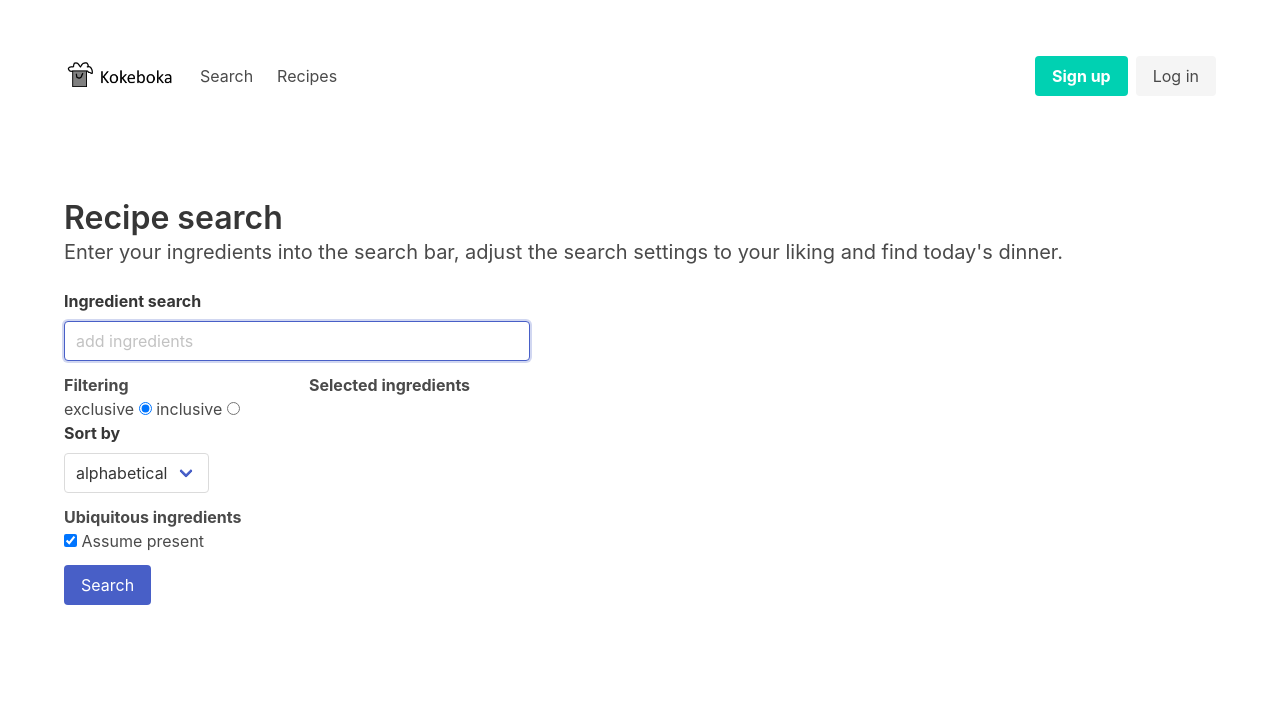
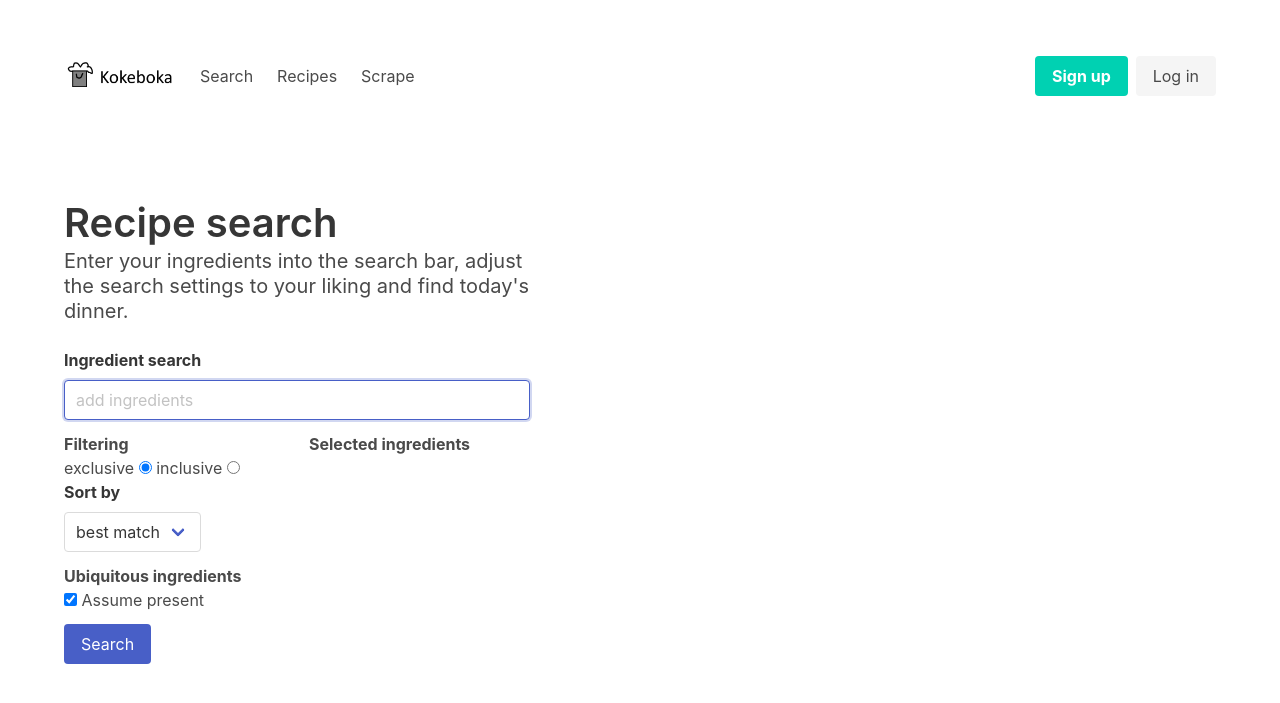
Before and after one commit to jonaengs/kokebok, a Django app: page / in a window 1280 px wide. Shown: the top 703 px of the page. Run offline with Django 3.2, Linux system fonts and the light colour scheme; data that the repository does not hold is empty; some libraries are stand-ins or nearby versions.

Commit message:
fix search. Update templates some. Add scrape link to navbar. Add sorting to search.

```diff
--- a/recipes/views.py
+++ b/recipes/views.py
@@ -1,3 +1,6 @@
+from collections import Counter
+
+from django.db.models import Count
 from django.http import HttpResponse, HttpResponseRedirect
 from django.shortcuts import render
 from django.views.generic import CreateView, ListView, DetailView
@@ -43,19 +46,28 @@ def search(request):
     query = request.GET
     ctx = {'ingredients': Ingredient.objects.all()}
     if query:
-        exclusive = query.get('exclusive') == "True"  # exclusive = False => inclusive
-        # sort_by = query.get('sort_by', 'alphabetical')  # should support: "recent", "popular", "alpha desc".
+        exclusive = not query.get('exclusive') == "inclusive"  # defaults to exclusive
+        sort_by = query.get('sort_by')  # should support: "recent", "alphabetical", "most matches". Support ASC, DESC?
         ingredients = query.get('ingredients', '').split(",")
         if ingredients:
-            recipes = Recipe.objects.prefetch_related('recipe_ingredients__base_ingredient').\
-                filter(recipe_ingredients__base_ingredient__name__in=ingredients).distinct()
+            relevant_recipes = Recipe.objects.prefetch_related('recipe_ingredients__base_ingredient').\
+                filter(recipe_ingredients__base_ingredient__name__in=ingredients)
             if exclusive:
+                recipes = relevant_recipes.distinct()
                 include_ubiquitous = query.get('include-ubiquitous') == "on"
-                if include_ubiquitous:  # Will include every single recipe using a ubiq. ingr. if done for inclusive
+                if include_ubiquitous:
                     ingredients += Ingredient.objects.filter(ubiquitous=True).values_list('name', flat=True)
                 for recipe in list(recipes):
-                    if any(ingredient not in ingredients for ingredient in
-                           recipe.ingredient_objects.all().values_list('name', flat=True)):
+                    if not all(ingredient in ingredients for ingredient in
+                            recipe.recipe_ingredients.all().values_list('base_ingredient').values_list('name', flat=True)):
                         recipes = recipes.exclude(id=recipe.id)
+            if sort_by:
+                # default sorting is alphabetical, as specified in model.
+                if not exclusive and sort_by == 'best_match':  # sorting by best match is meaningless for exclusive
+                    recipes_counter = Counter(relevant_recipes)
+                    recipes = sorted(recipes_counter, key=recipes_counter.get, reverse=True)
+                elif sort_by == 'recent':
+                    recipes = sorted(recipes, key=lambda recipe: recipe.datetime_created, reverse=True)
+
             ctx.update({'recipes': recipes})
     return render(request, 'home.html', ctx)
--- a/static/js/recipes/toggleUbiquitousCheckbox.js
+++ b/static/js/recipes/toggleUbiquitousCheckbox.js
@@ -1,11 +1,11 @@
 let ubiquitousCheckboxContainer = document.getElementById("ubiq-checkbox-container");
+let bestMatchOption = document.getElementById("best-match-option");
 
-function toggleUbiq(event) {
+function radioToggle(event) {
     if (event.target.value === 'True') {
         ubiquitousCheckboxContainer.style.display = 'block';
-    } else if (event.target.value === 'False') {
+        bestMatchOption.remove()
+    } else {
         ubiquitousCheckboxContainer.style.display = 'none';
-    } else {
-        console.log("error when toggling ubiq checkbox")
     }
 }
--- a/templates/home.html
+++ b/templates/home.html
@@ -2,26 +2,26 @@
 {% load static %}
 
 {% block content %}
-  <h1 class="title">
-    Recipe search
-  </h1>
-  <p class="subtitle">
-    Enter your ingredients into the search bar, adjust the search settings to your liking and find today's dinner.
-  </p>
   <div class="columns">
     <div class="column is-5">
+      <h2 class="title is-2">
+        Recipe search
+      </h2>
+      <p class="subtitle">
+        Enter your ingredients into the search bar, adjust the search settings to your liking and find today's dinner.
+      </p>
       {% include 'recipes/search.html' %}
     </div>
-    {% if recipes %}
-      <div class="column is-5">
-        <h3 class="title is-2">Recipes found:</h3>
+    <div class="column is-5">
+      {% if recipes %}
+        <h2 class="title is-2">Recipes found:</h2>
         {% for recipe in recipes %}
           <div class="row content">
             {% include 'recipes/recipe_listing.html' %}
           </div>
         {% endfor %}
-      </div>
-    {% endif %}
+      {% endif %}
+    </div>
   </div>
 {% endblock %}
 
--- a/templates/navbar.html
+++ b/templates/navbar.html
@@ -22,6 +22,9 @@
       <a class="navbar-item" href="{% url 'recipe_list' %}">
         Recipes
       </a>
+      <a class="navbar-item" href="{% url 'scrape' %}">
+        Scrape
+      </a>
     </div>
 
     <div class="navbar-end">
--- a/templates/recipes/recipe_list.html
+++ b/templates/recipes/recipe_list.html
@@ -3,10 +3,10 @@
 {% block title %}Recipes{% endblock %}
 
 {% block content %}
-  <div class="tile is-ancestor">
+  <div class="columns is-multiline">
     {% for recipe in recipe_list %}
-      <div class="tile is-parent">
-        <div class="tile is-child box">
+      <div class="column is-4">
+        <div class="box">
           {% include 'recipes/recipe_listing.html' %}
         </div>
       </div>
--- a/templates/recipes/recipe_listing.html
+++ b/templates/recipes/recipe_listing.html
@@ -9,9 +9,11 @@
       <span class="has-text-weight-bold">Ingredients: </span>
       {{ recipe.recipe_ingredients.all|get_attr:"name"|join:", " }}
     </p>
+    <hr>
     <div class="content">
       <p>
-        {{ recipe.content|safe|truncatechars_html:140|cut:"&nbsp;" }}</p>
+        {{ recipe.content|safe|truncatechars_html:140|cut:"&nbsp;" }}
+      </p>
     </div>
   </div>
 </article>
--- a/templates/recipes/search_form_elems/exclusive_radio.html
+++ b/templates/recipes/search_form_elems/exclusive_radio.html
@@ -3,10 +3,10 @@
   <div class="field">
     <div class="control">
       <label for="radio-exclusive">exclusive</label>
-      <input type="radio" id="radio-exclusive" name="exclusive" value="True" checked onclick="toggleUbiq(event)">
+      <input type="radio" id="radio-exclusive" name="exclusive" value="exclusive" checked onclick="radioToggle(event)">
 
       <label for="radio-inclusive">inclusive</label>
-      <input type="radio" id="radio-inclusive" name="exclusive" value="False" onclick="toggleUbiq(event)">
+      <input type="radio" id="radio-inclusive" name="exclusive" value="inclusive" onclick="radioToggle(event)">
     </div>
   </div>
 </fieldset>
--- a/templates/recipes/search_form_elems/sort_select.html
+++ b/templates/recipes/search_form_elems/sort_select.html
@@ -3,7 +3,7 @@
   <div class="control">
     <div class="select">
       <select name="sort_by" id="sort_by">
-        <option value="alphabetical">alphabetical</option>
+        <option value="best_match" id="best-match-option">best match</option>
         <option value="popular">popular</option>
         <option value="recent">recent</option>
       </select>
--- a/templates/recipes/servings_display.html
+++ b/templates/recipes/servings_display.html
@@ -15,7 +15,7 @@
   </p>
   <ul>
     {% for recipe_ingredient in recipe.recipe_ingredients.all %}
-      <li>{{ recipe_ingredient.ingredient }}:
+      <li>{{ recipe_ingredient.base_ingredient }}:
         <span class="serving-span">
         {{ recipe_ingredient.amount_per_serving }}
       </span>
@@ -24,8 +24,8 @@
   </ul>
 {% else %}
   <ul>
-    {% for ingredient in recipe.ingredient_objects.all %}
-      <li>{{ ingredient }}</li>
+    {% for ingredient in recipe.recipe_ingredient.all %}
+      <li>{{ ingredient.name }}</li>
     {% endfor %}
   </ul>
 {% endif %}
```
Also changed, not shown: recipes/models.py (+7 -3 lines).
